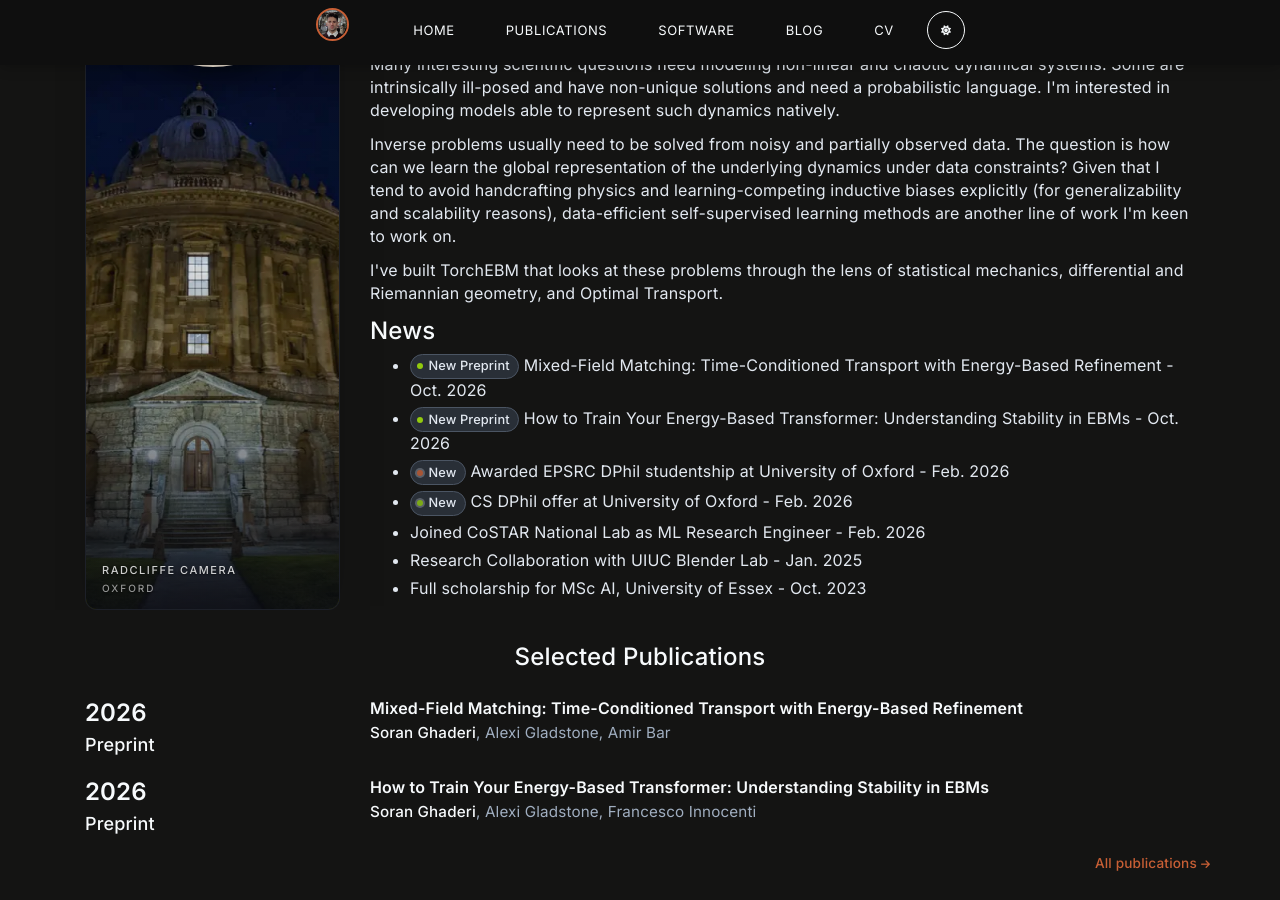
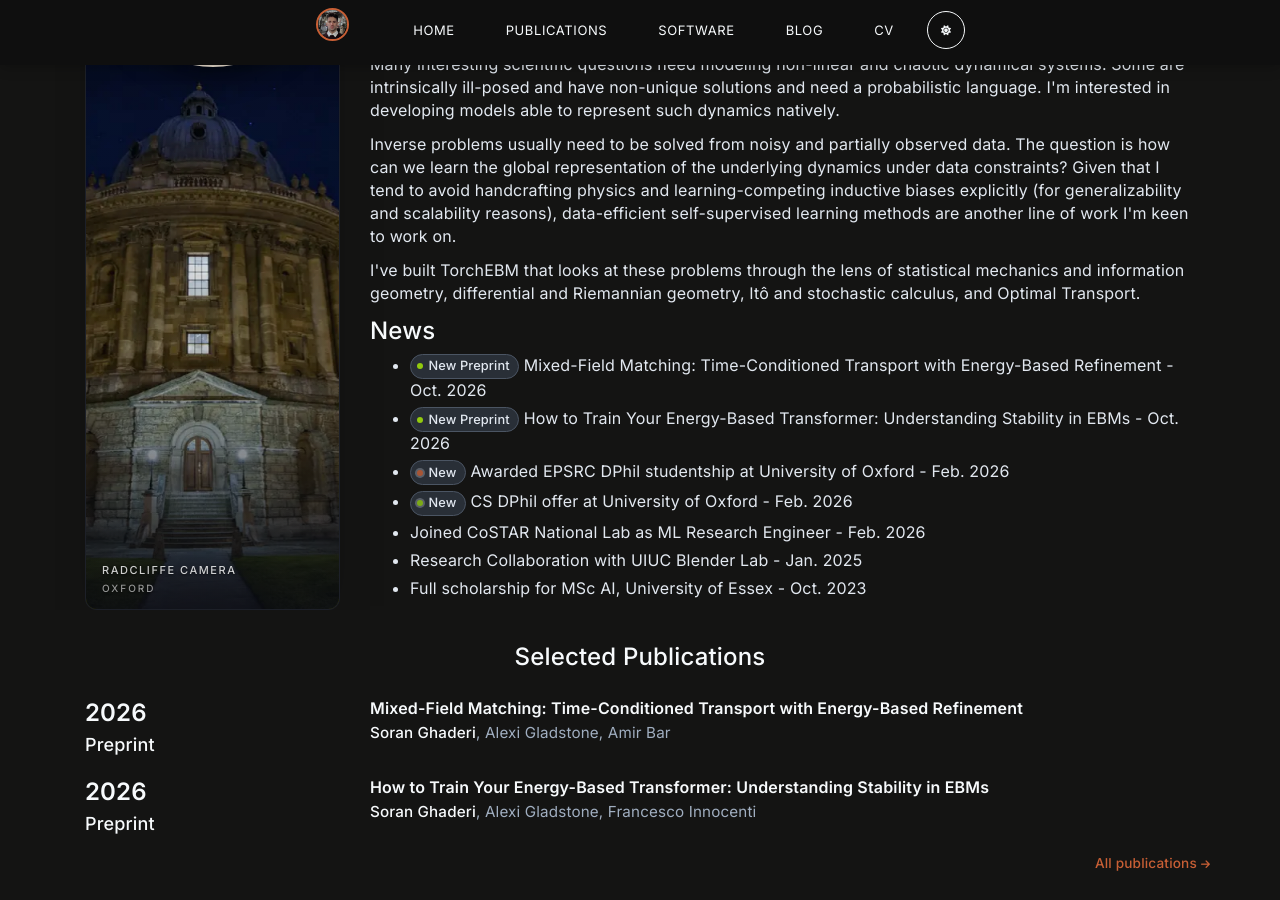
Before and after one commit to soran-ghaderi/soran-ghaderi.github.io, a Jekyll site: the page built from index.md, in a window 1280 px wide and 900 px high, scrolled down 421 px. Built offline with Jekyll 4.4.1, drawn with Linux system fonts in a browser that asks for light colours; nearby versions of some CDN libraries.

Commit message:
docs: add more details

```diff
--- a/_config.yml
+++ b/_config.yml
@@ -259,7 +259,7 @@ about_content: | # this will include new lines to allow paragraphs
     <p>What are the fundamental invariances that can compose and create intelligence? My ultimate goal is to understand and build intelligence.</p>
     <p>Many interesting scientific questions need modeling non-linear and chaotic dynamical systems. Some are intrinsically ill-posed and have non-unique solutions and need a probabilistic language. I'm interested in developing models able to represent such dynamics natively.</p>
     <p>Inverse problems usually need to be solved from noisy and partially observed data. The question is how can we learn the global representation of the underlying dynamics under data constraints? Given that I tend to avoid handcrafting physics and learning-competing inductive biases explicitly (for generalizability and scalability reasons), data-efficient self-supervised learning methods are another line of work I'm keen to work on.</p>
-    <p>I've built TorchEBM that looks at these problems through the lens of statistical mechanics, differential and Riemannian geometry, and Optimal Transport.</p>
+    <p>I've built TorchEBM that looks at these problems through the lens of statistical mechanics and information geometry, differential and Riemannian geometry, Itô and stochastic calculus, and Optimal Transport.</p>
     </section>
 
   <section>
```
